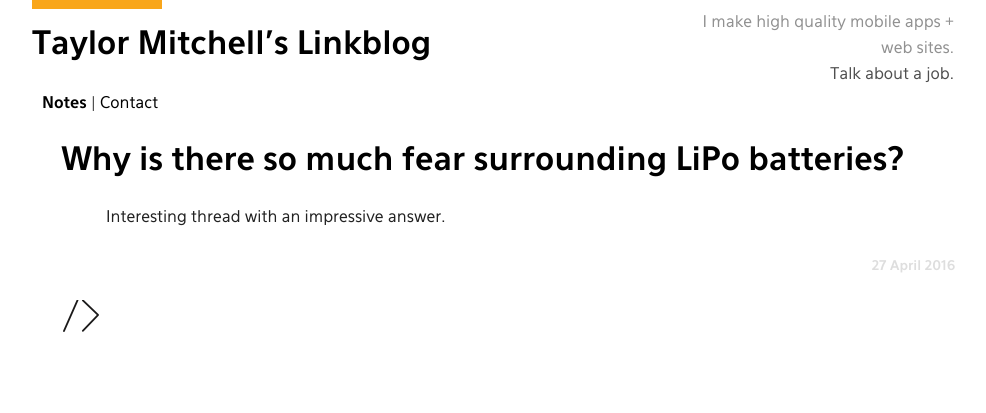
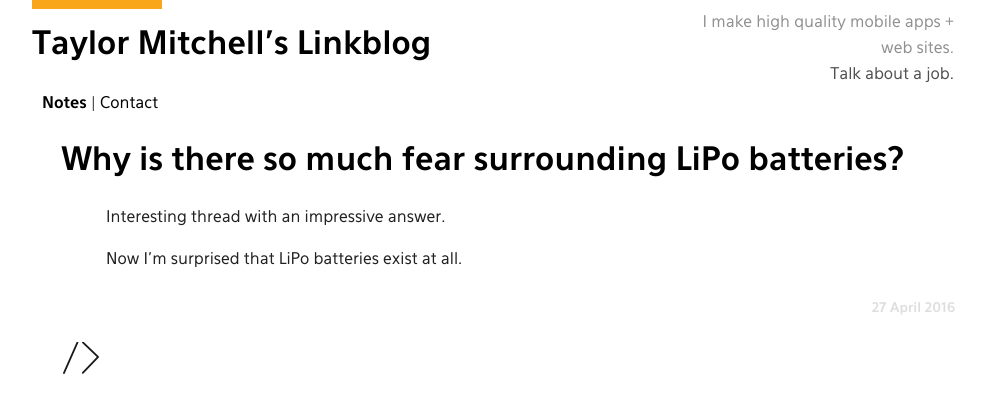
Before and after one commit to taylorwmitchell/taylorwmitchell.github.io, a Jekyll site: the page built from _posts/2016-04-27-why-is-there-so-much-fear-surrounding-lipo-batteries?.md, in a window 1280 px wide. Shown: the top 413 px of the page, without its empty margins (147-1133 px from the left). Built offline with Jekyll 4.4.1, drawn with Linux system fonts in a browser that asks for light colours; nearby versions of some CDN libraries.

Commit message:
update post

```diff
--- a/_posts/2016-04-27-why-is-there-so-much-fear-surrounding-lipo-batteries?.md
+++ b/_posts/2016-04-27-why-is-there-so-much-fear-surrounding-lipo-batteries?.md
@@ -5,3 +5,5 @@ external-url: http://electronics.stackexchange.com/questions/230155/why-is-there
 ---
 
 Interesting thread with an impressive answer.
+
+Now I'm surprised that LiPo batteries exist at all.
```
